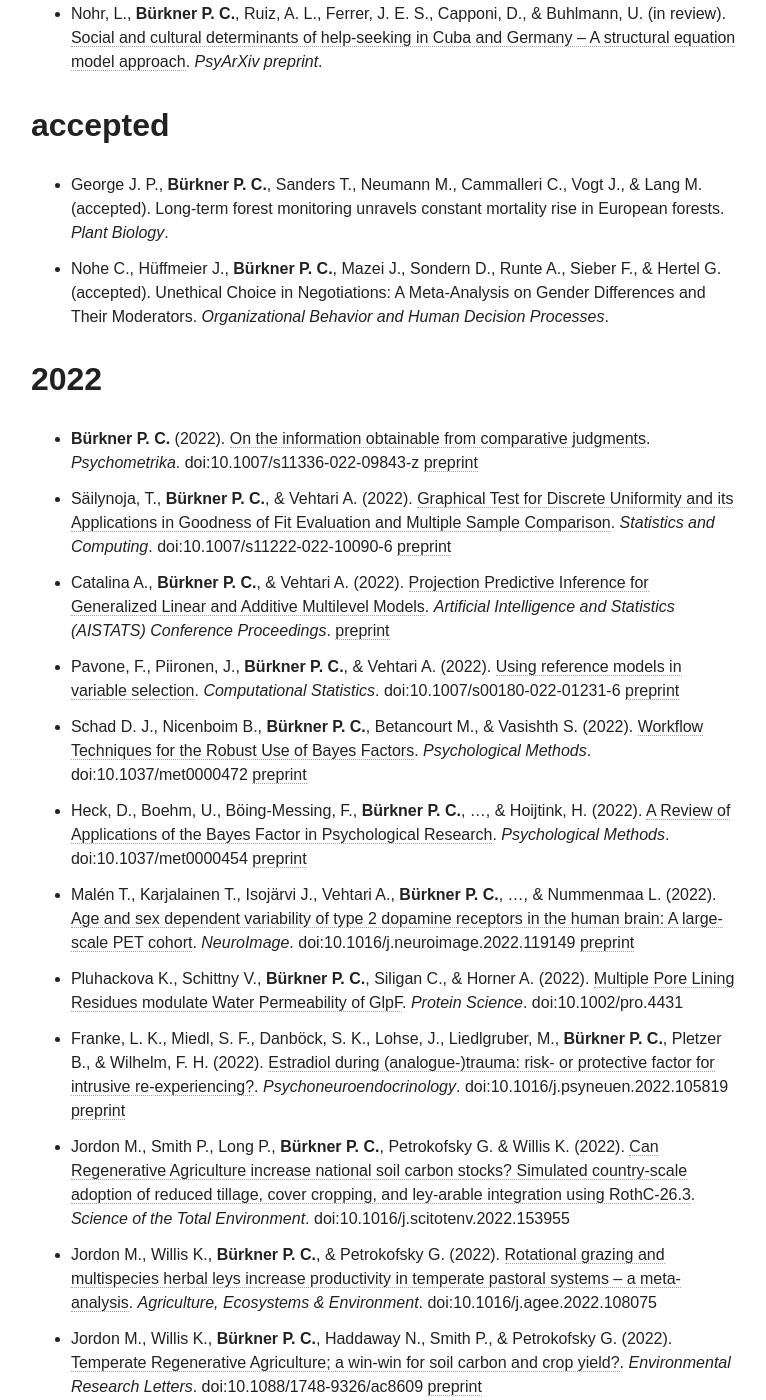
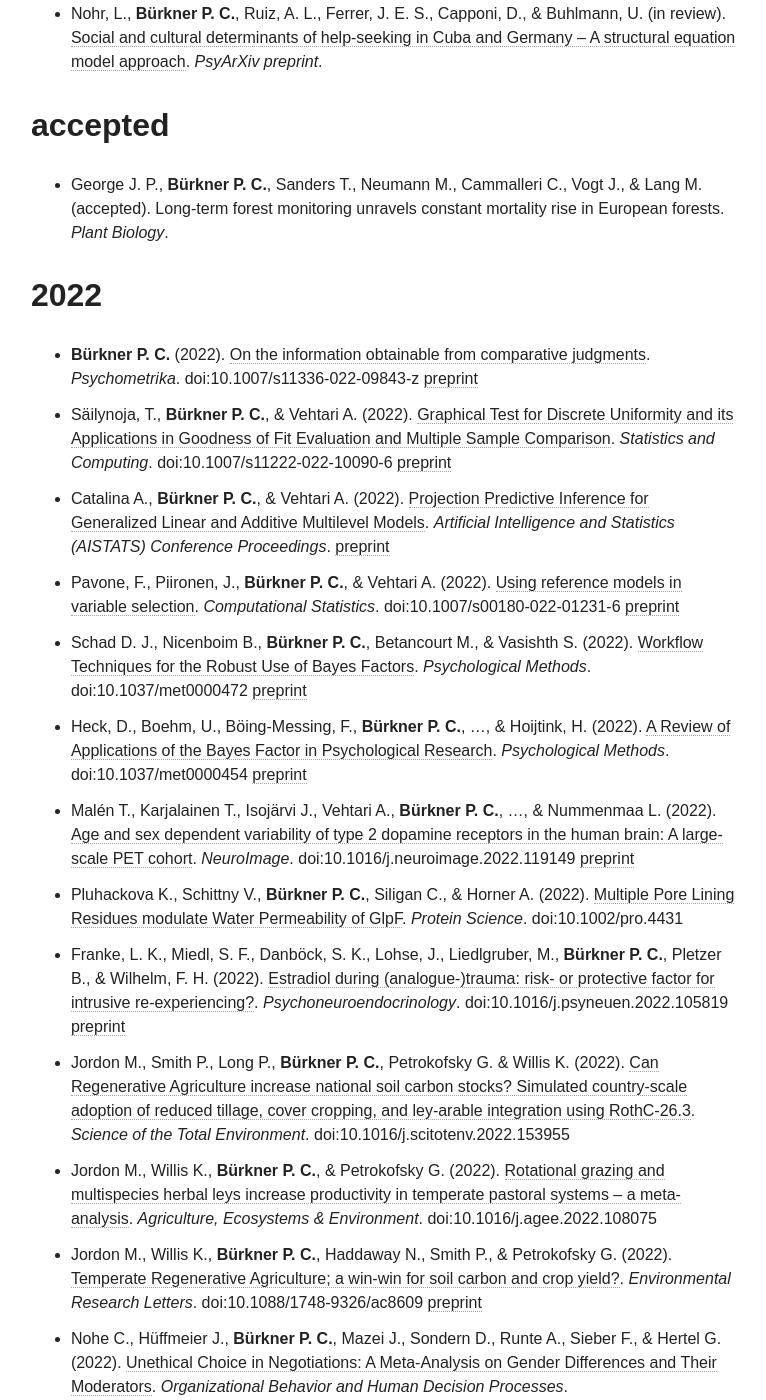
Before and after one commit to paul-buerkner/paul-buerkner.github.io, a Jekyll site: the page built from publications/index.md, in a window 1280 px wide and 1400 px high, scrolled down 1916 px. Shown: the whole window, without its empty margins (255-1021 px from the left). Built offline with Jekyll 4.4.1, drawn with Linux system fonts in a browser that asks for light colours; nearby versions of some CDN libraries; some of the changed lines change nothing that is shown.

Commit message:
move paper to published

```diff
--- a/publications/index.md
+++ b/publications/index.md
@@ -29,7 +29,6 @@
 ## accepted
 
 * George J. P., **Bürkner P. C.**, Sanders T., Neumann M., Cammalleri C., Vogt J., & Lang M. (accepted). Long-term forest monitoring unravels constant mortality rise in European forests. *Plant Biology*.
-* Nohe C., Hüffmeier J., **Bürkner P. C.**, Mazei J., Sondern D., Runte A., Sieber F., & Hertel G. (accepted). Unethical Choice in Negotiations: A Meta-Analysis on Gender Differences and Their Moderators. *Organizational Behavior and Human Decision Processes*.
 
 ## 2022
 
@@ -46,6 +45,7 @@
 * Jordon M., Smith P., Long P., **Bürkner P. C.**, Petrokofsky G. & Willis K. (2022). [Can Regenerative Agriculture increase national soil carbon stocks? Simulated country-scale adoption of reduced tillage, cover cropping, and ley-arable integration using RothC-26.3](https://doi.org/10.1016/j.scitotenv.2022.153955). *Science of the Total Environment*. doi:10.1016/j.scitotenv.2022.153955
 * Jordon M., Willis K., **Bürkner P. C.**, & Petrokofsky G. (2022). [Rotational grazing and multispecies herbal leys increase productivity in temperate pastoral systems – a meta-analysis](https://www.sciencedirect.com/science/article/pii/S0167880922002249). *Agriculture, Ecosystems & Environment*. doi:10.1016/j.agee.2022.108075
 * Jordon M., Willis K., **Bürkner P. C.**, Haddaway N., Smith P., & Petrokofsky G. (2022). [Temperate Regenerative Agriculture; a win-win for soil carbon and crop yield?](https://iopscience.iop.org/article/10.1088/1748-9326/ac8609/meta). *Environmental Research Letters*. doi:10.1088/1748-9326/ac8609 [preprint](https://www.researchsquare.com/article/rs-1064515/v1)
+* Nohe C., Hüffmeier J., **Bürkner P. C.**, Mazei J., Sondern D., Runte A., Sieber F., & Hertel G. (2022). [Unethical Choice in Negotiations: A Meta-Analysis on Gender Differences and Their Moderators](https://www.sciencedirect.com/science/article/pii/S0749597822000784). *Organizational Behavior and Human Decision Processes*.
 * Teetzen, F., **Bürkner P. C.**, Gregersen, S., & Vincent-Höper, S. (2022). [The Mediating Effects of Work Characteristics on the Relationship between Transformational Leadership and Employee Well-Being: A Meta-Analytic Investigation](https://www.mdpi.com/1660-4601/19/5/3133). *International Journal of Environmental Research and Public Health*. doi:10.3390/ijerph19053133
 
 ## 2021
```
